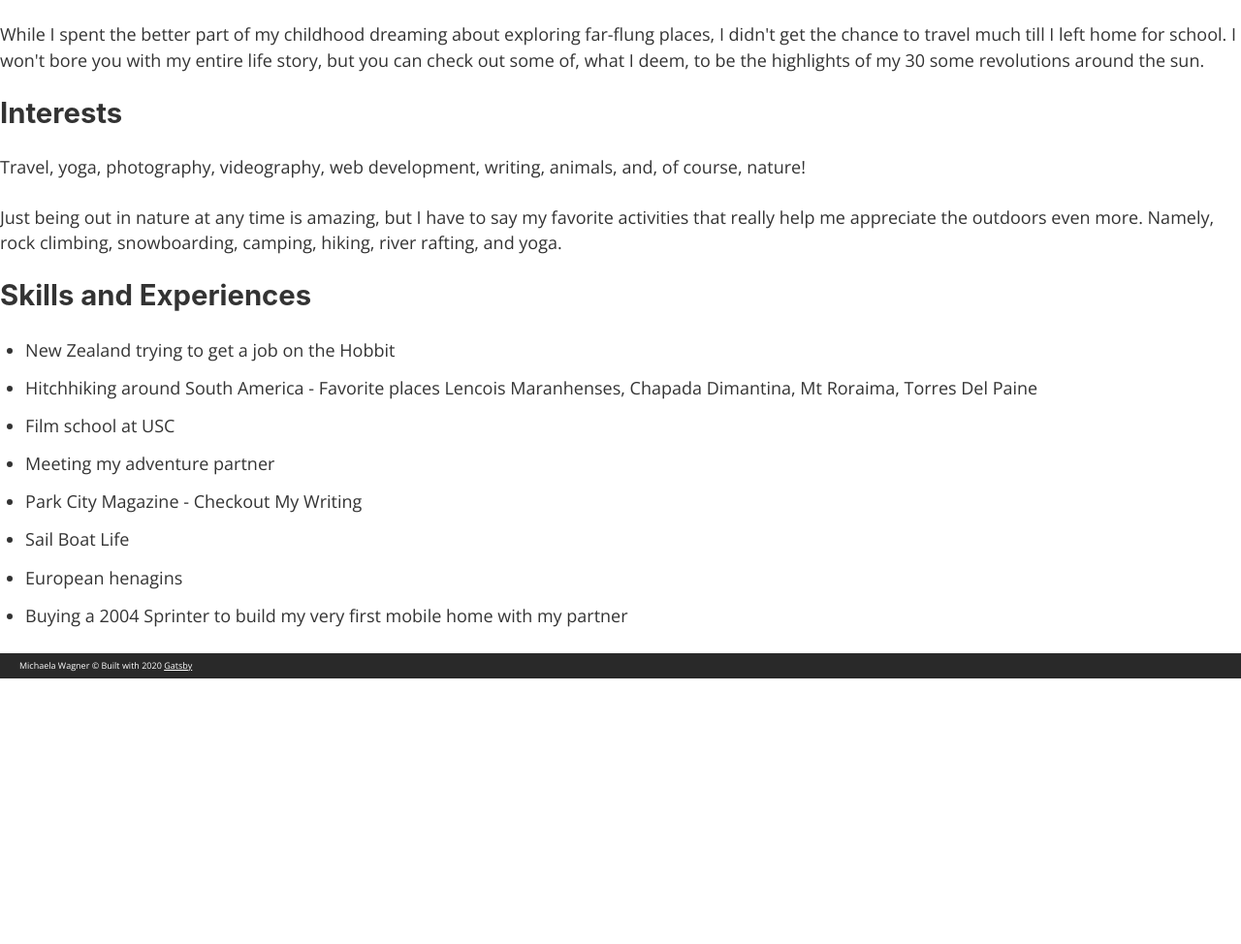
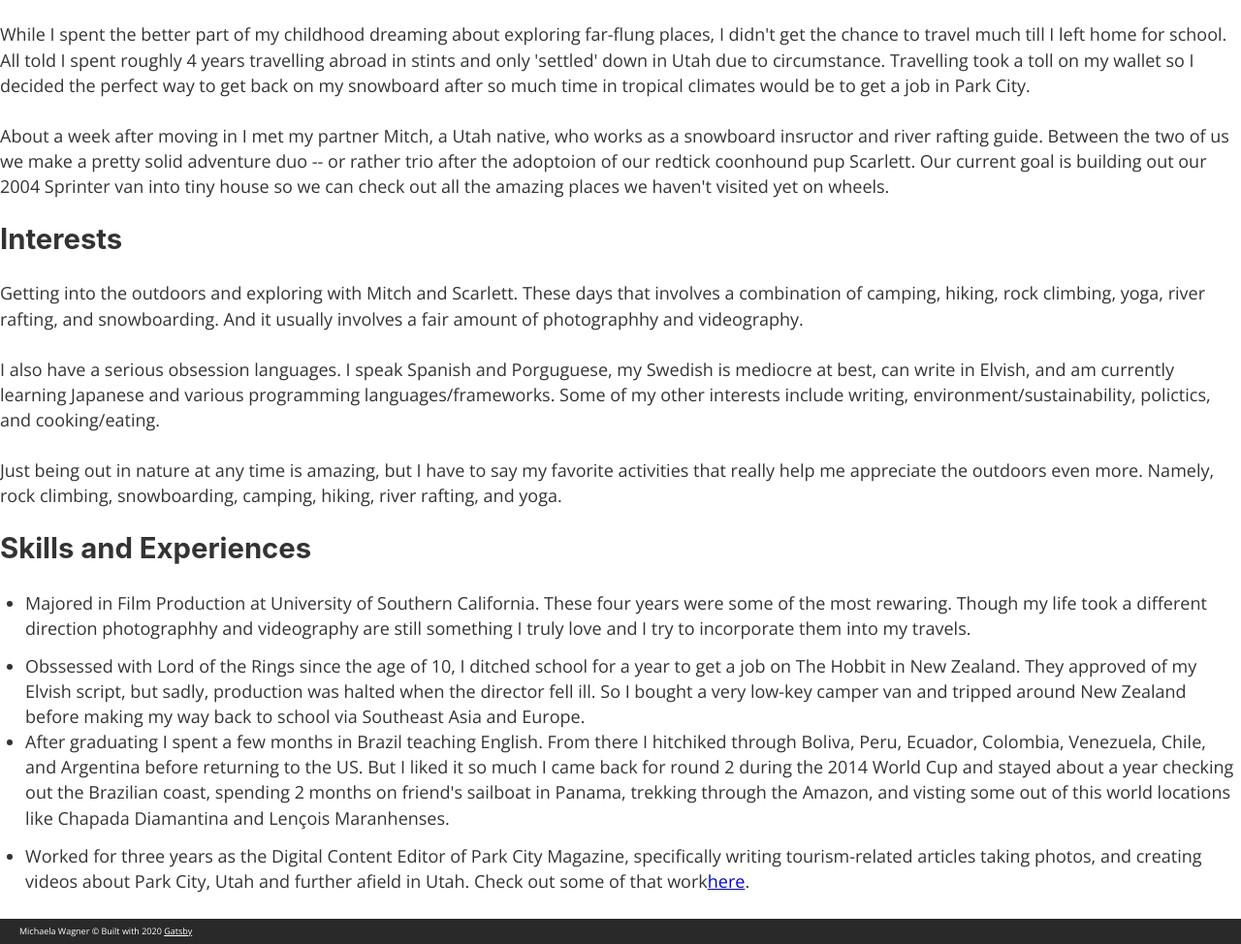
Before and after one commit to mickywagner/michelob-port, a Gatsby site: page /about in a window 1280 px wide. Shown: the part 104-1078 px from the top of the page at 97% size. Before the commit the page ends 804 px from the top, so only its background shows below. Built offline with nearby package versions, Linux system fonts and the light colour scheme; Gatsby itself is replaced by a stand-in of ours.

Commit message:
Fill out more of bio

```diff
--- a/src/pages/about.js
+++ b/src/pages/about.js
@@ -9,32 +9,88 @@ const SecondPage = () => (
   <Layout>
     <SEO title="Page two" />
     <div className="about">
-            <div className="me-photos">
-
-            </div>
+      <div className="me-photos"></div>
       <div className="bio">
         <h1>Hi! I'm Michaela</h1>
-                <p>While I spent the better part of my childhood dreaming about exploring far-flung places, I didn't get the chance to travel much till I left home for school. I won't bore you with my entire life story, but you can check out some of, what I deem, to be the highlights of my 30 some revolutions around the sun.</p>
+        <p>
+          While I spent the better part of my childhood dreaming about exploring
+          far-flung places, I didn't get the chance to travel much till I left
+          home for school. All told I spent roughly 4 years travelling abroad in
+          stints and only 'settled' down in Utah due to circumstance. Travelling
+          took a toll on my wallet so I decided the perfect way to get back on
+          my snowboard after so much time in tropical climates would be to get a
+          job in Park City.
+        </p>
+        <p>
+          About a week after moving in I met my partner Mitch, a Utah native,
+          who works as a snowboard insructor and river rafting guide. Between
+          the two of us we make a pretty solid adventure duo -- or rather trio
+          after the adoptoion of our redtick coonhound pup Scarlett. Our current
+          goal is building out our 2004 Sprinter van into tiny house so we can
+          check out all the amazing places we haven't visited yet on wheels.
+        </p>
 
         <h2>Interests</h2>
-                <p>Travel, yoga, photography, videography, web development, writing, animals, and, of course, nature!</p>
         <p>
-                    Just being out in nature at any time is amazing, but I have to say my favorite activities that really help me appreciate the outdoors even more. Namely, rock climbing, snowboarding, camping, hiking, river rafting, and yoga.
+          Getting into the outdoors and exploring with Mitch and Scarlett. These
+          days that involves a combination of camping, hiking, rock climbing,
+          yoga, river rafting, and snowboarding. And it usually involves a fair
+          amount of photographhy and videography.
+        </p>
+        <p>
+          I also have a serious obsession languages. I speak Spanish and
+          Porguguese, my Swedish is mediocre at best, can write in Elvish, and
+          am currently learning Japanese and various programming
+          languages/frameworks. Some of my other interests include writing,
+          environment/sustainability, polictics, and cooking/eating.
+        </p>
+        <p>
+          Just being out in nature at any time is amazing, but I have to say my
+          favorite activities that really help me appreciate the outdoors even
+          more. Namely, rock climbing, snowboarding, camping, hiking, river
+          rafting, and yoga.
         </p>
 
         <h2>Skills and Experiences</h2>
 
         <ul>
-                    <li>New Zealand trying to get a job on the Hobbit</li>
-                    <li>Hitchhiking around South America - Favorite places Lencois Maranhenses, Chapada Dimantina, Mt Roraima, Torres Del Paine</li>
-                    <li>Film school at USC</li>
-                    <li>Meeting my adventure partner</li>
-                    <li>Park City Magazine - Checkout My Writing</li>
-                    <li>Sail Boat Life</li>
-                    <li>European henagins</li>
-                    <li>Buying a 2004 Sprinter to build my very first mobile home with my partner</li>
+          <li>
+            Majored in Film Production at University of Southern California.
+            These four years were some of the most rewaring. Though my life took
+            a different direction photographhy and videography are still
+            something I truly love and I try to incorporate them into my
+            travels.
+          </li>
+
+          <li>
+            Obssessed with Lord of the Rings since the age of 10, I ditched
+            school for a year to get a job on The Hobbit in New Zealand. They
+            approved of my Elvish script, but sadly, production was halted when
+            the director fell ill. So I bought a very low-key camper van and
+            tripped around New Zealand before making my way back to school via
+            Southeast Asia and Europe.
+            <li>
+              After graduating I spent a few months in Brazil teaching English.
+              From there I hitchiked through Boliva, Peru, Ecuador, Colombia,
+              Venezuela, Chile, and Argentina before returning to the US. But I
+              liked it so much I came back for round 2 during the 2014 World Cup
+              and stayed about a year checking out the Brazilian coast, spending
+              2 months on friend's sailboat in Panama, trekking through the
+              Amazon, and visting some out of this world locations like Chapada
+              Diamantina and Lençois Maranhenses.
+            </li>
+            <li>
+              Worked for three years as the Digital Content Editor of Park City
+              Magazine, specifically writing tourism-related articles taking
+              photos, and creating videos about Park City, Utah and further
+              afield in Utah. Check out some of that work
+              <a href="https://www.parkcitymag.com/search?query=michaela+wagner">
+                here
+              </a>
+              .
+            </li>
+          </li>
         </ul>
-
       </div>
     </div>
   </Layout>
```
Lines whose indentation alone changed are shown as unchanged.
